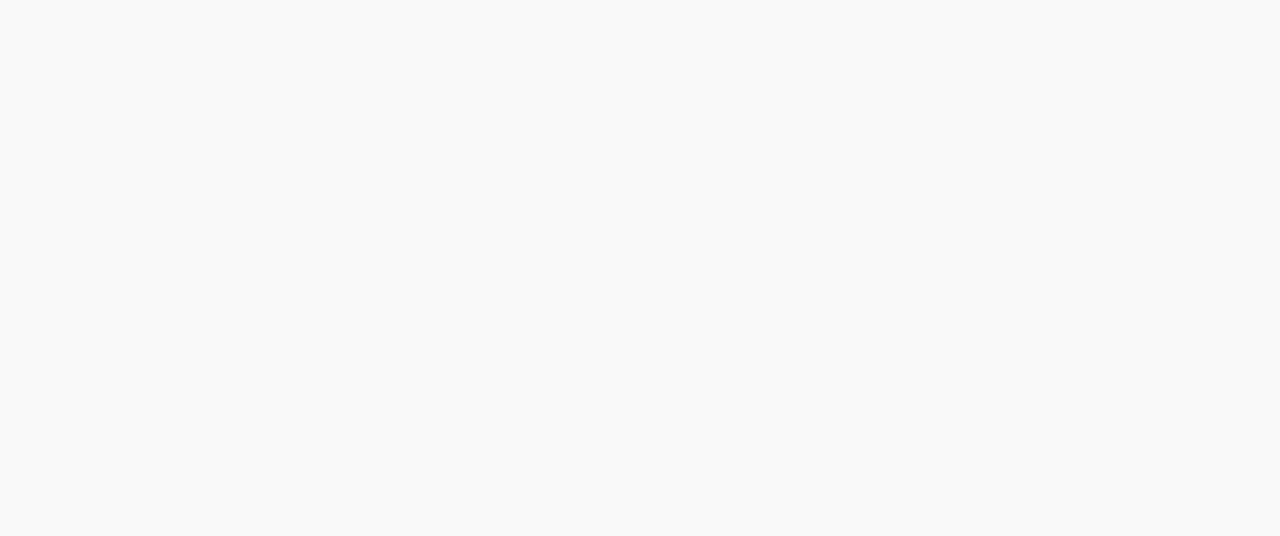
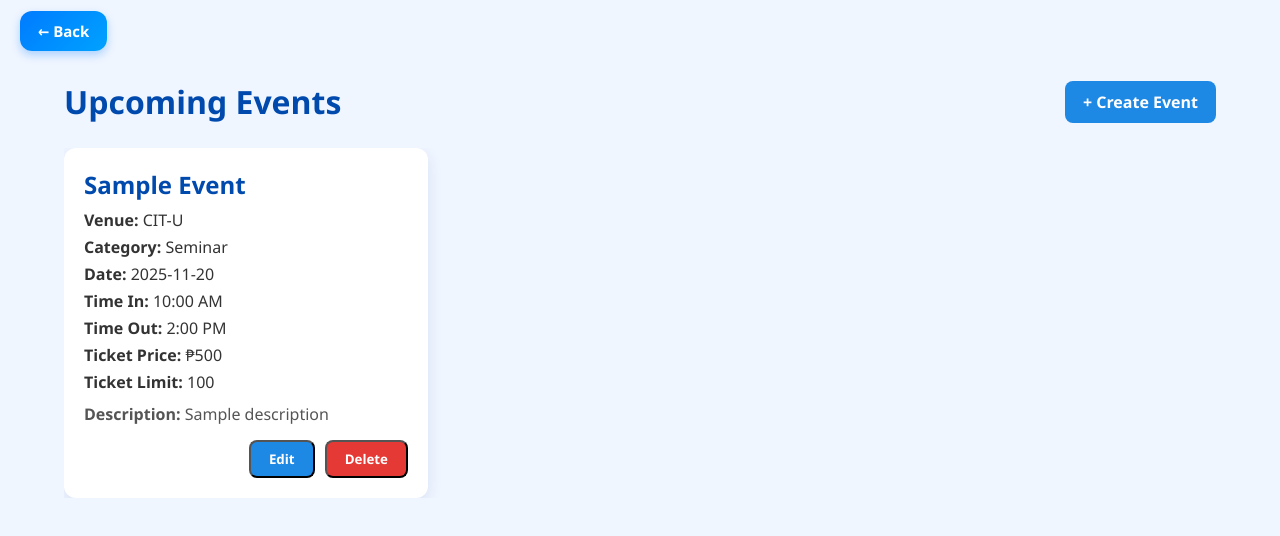
Before and after one commit to HarleyGoodz/PassMate, a React (Create React App) app in the folder pass_mate/: page /events in a window 1280 px wide. Before the commit this address had no page. Shown: the top 536 px of the page. Built offline with nearby package versions, Linux system fonts and the light colour scheme.

Commit message:
event list ui

```diff
--- /dev/null
+++ b/pass_mate/src/EventList.jsx
@@ -0,0 +1,63 @@
+import React from "react";
+import { Link } from "react-router-dom";
+import "./eventList.css";
+
+export default function EventList({ events = [] }) {
+  return (
+    <div className="event-list-page">
+
+      {/* 🔙 Back Button */}
+      <div className="eventlist-back-btn-container">
+        <Link to="/home" className="eventlist-back-btn">← Back</Link>
+      </div>
+
+      <div className="eventlist-container">
+
+        {/* Header */}
+        <header className="eventlist-header">
+          <h1 className="fade-in" style={{ animationDelay: "0.2s" }}>
+            Upcoming Events
+          </h1>
+
+          <Link
+            to="/create-event"
+            className="eventlist-btn-create fade-in"
+            style={{ animationDelay: "0.4s" }}
+          >
+            + Create Event
+          </Link>
+        </header>
+
+        {/* Event Grid */}
+        <div className="eventlist-grid fade-in" style={{ animationDelay: "0.6s" }}>
+          {events.length === 0 ? (
+            <p className="eventlist-no-events">No events created yet.</p>
+          ) : (
+            events.map((event, index) => (
+              <div
+                key={event.id}
+                className="eventlist-card fade-in"
+                style={{ animationDelay: `${0.2 * (index + 4)}s` }}
+              >
+                <h2>{event.event_name}</h2>
+                <p><strong>Venue:</strong> {event.event_venue}</p>
+                <p><strong>Category:</strong> {event.event_category}</p>
+                <p><strong>Date:</strong> {event.event_date}</p>
+                <p><strong>Time In:</strong> {event.event_time_in}</p>
+                <p><strong>Time Out:</strong> {event.event_time_out}</p>
+                <p><strong>Ticket Price:</strong> ₱{event.ticket_price}</p>
+                <p><strong>Ticket Limit:</strong> {event.ticket_limit}</p>
+                <p className="desc"><strong>Description:</strong> {event.event_description}</p>
+
+                <div className="eventlist-actions">
+                  <button className="edit">Edit</button>
+                  <button className="delete">Delete</button>
+                </div>
+              </div>
+            ))
+          )}
+        </div>
+      </div>
+    </div>
+  );
+}
--- a/pass_mate/src/Home.js
+++ b/pass_mate/src/Home.js
@@ -33,6 +33,10 @@ export default function Home({ user }) {
 
         <Link to="/create-event" className="ticket-btn-top fade-button fade-hover create-event-btn">
           Create Event
+        </Link>
+
+        <Link to="/events" className="ticket-btn-top fade-button fade-hover create-event-btn">
+          Your Events
         </Link>
       </div>
 
--- /dev/null
+++ b/pass_mate/src/eventList.css
@@ -0,0 +1,184 @@
+/* ====================================================== */
+/* SCOPED — Event List Page ONLY                          */
+/* ====================================================== */
+
+.event-list-page {
+  background: #f0f6ff;
+  min-height: 100vh;
+  width: 100%;
+  color: #333;
+  padding-bottom: 50px;
+  overflow-x: hidden;
+}
+
+.event-list-page * {
+  box-sizing: border-box;
+  font-family: "Segoe UI", Tahoma, Geneva, Verdana, sans-serif;
+}
+
+/* Container */
+.eventlist-container {
+  width: 90%;
+  max-width: 1200px;
+  margin: 80px auto;
+}
+
+/* Back Button */
+.eventlist-back-btn-container {
+  position: fixed;
+  top: 20px;
+  left: 20px;
+  z-index: 1000;
+}
+
+.eventlist-back-btn {
+  background: linear-gradient(135deg, #007bff, #00a2ff);
+  color: white;
+  padding: 10px 18px;
+  border-radius: 12px;
+  text-decoration: none;
+  font-weight: 600;
+  font-size: 15px;
+  box-shadow: 0 4px 10px rgba(0, 123, 255, 0.3);
+}
+
+.eventlist-back-btn:hover {
+  background: linear-gradient(135deg, #0066d3, #008cff);
+  transform: translateY(-2px);
+}
+
+/* Header */
+.eventlist-header {
+  display: flex;
+  justify-content: space-between;
+  align-items: center;
+}
+
+.eventlist-header h1 {
+  font-size: 2rem;
+  color: #004aad;
+  font-weight: 700;
+}
+
+/* Create button */
+.eventlist-btn-create {
+  background: #1e88e5;
+  padding: 10px 18px;
+  color: #fff;
+  border-radius: 8px;
+  text-decoration: none;
+  font-weight: 600;
+}
+
+.eventlist-btn-create:hover {
+  background: #1565c0;
+  transform: translateY(-2px);
+}
+
+/* Grid */
+.eventlist-grid {
+  margin-top: 25px;
+  display: grid;
+  grid-template-columns: repeat(auto-fill, minmax(320px, 1fr));
+  gap: 25px;
+  max-height: 80vh;
+  overflow-y: auto;
+  padding-right: 10px;
+}
+
+/* Scrollbar */
+.eventlist-grid::-webkit-scrollbar {
+  width: 8px;
+}
+
+.eventlist-grid::-webkit-scrollbar-thumb {
+  background-color: rgba(0, 74, 173, 0.4);
+  border-radius: 10px;
+}
+
+/* Card */
+.eventlist-card {
+  background: #fff;
+  border-radius: 12px;
+  padding: 20px;
+  box-shadow: 0 5px 15px rgba(0,50,150,0.1);
+}
+
+.eventlist-card:hover {
+  transform: translateY(-5px);
+  box-shadow: 0 15px 25px rgba(0,50,150,0.15);
+}
+
+.eventlist-card h2 {
+  color: #004aad;
+  margin-bottom: 8px;
+}
+
+.eventlist-card p {
+  margin: 5px 0;
+}
+
+.eventlist-card .desc {
+  margin-top: 10px;
+  color: #555;
+}
+
+/* Actions */
+.eventlist-actions {
+  margin-top: 15px;
+  display: flex;
+  justify-content: flex-end;
+  gap: 10px;
+}
+
+.eventlist-actions .edit,
+.eventlist-actions .delete {
+  padding: 8px 18px;
+  border-radius: 8px;
+  font-weight: 600;
+  text-decoration: none;
+  color: #fff;
+  cursor: pointer;
+}
+
+.eventlist-actions .edit {
+  background: #1e88e5;
+}
+
+.eventlist-actions .edit:hover {
+  background: #1565c0;
+}
+
+.eventlist-actions .delete {
+  background: #e53935;
+}
+
+.eventlist-actions .delete:hover {
+  background: #c62828;
+}
+
+/* No events */
+.eventlist-no-events {
+  grid-column: 1 / -1;
+  text-align: center;
+  color: #666;
+  margin-top: 20px;
+}
+
+/* Animations */
+.fade-in {
+  opacity: 0;
+  transform: translateY(20px);
+  animation: fadeInUp 0.8s ease-out forwards;
+}
+
+@keyframes fadeInUp {
+  from {
+    opacity: 0;
+    transform: translateY(20px);
+  }
+  to {
+    opacity: 1;
+    transform: translateY(0);
+  }
+}
--- a/pass_mate/src/index.js
+++ b/pass_mate/src/index.js
@@ -12,6 +12,7 @@ import CreateEvent from './Create_Event';
 import MyTickets from './MyTickets';
 import { BrowserRouter, Routes, Route, Navigate } from 'react-router-dom';
 import EventCreated from "./EventCreated";
+import EventList from "./EventList";
 
 
 const root = ReactDOM.createRoot(document.getElementById('root'));
@@ -41,6 +42,27 @@ root.render(
         <Route path="/create-event" element={<CreateEvent />} />
         <Route path="/event/:id/buy" element={<BuyTicket />} />
         <Route path="/event-created" element={<EventCreated />} />
+        <Route
+  path="/events"
+  element={
+    <EventList
+      events={[
+        {
+          id: 1,
+          event_name: "Sample Event",
+          event_venue: "CIT-U",
+          event_category: "Seminar",
+          event_date: "2025-11-20",
+          event_time_in: "10:00 AM",
+          event_time_out: "2:00 PM",
+          ticket_price: 500,
+          ticket_limit: 100,
+          event_description: "Sample description"
+        }
+      ]}
+    />
+  }
+/>
 
 
         {/* Event details route */}
```
